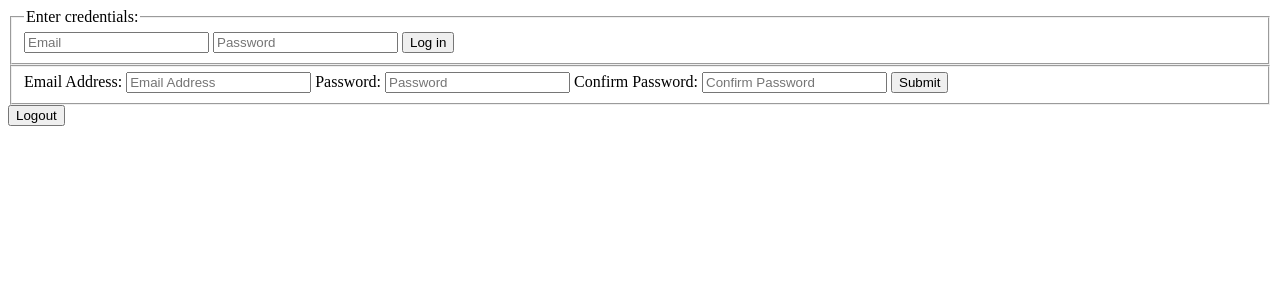
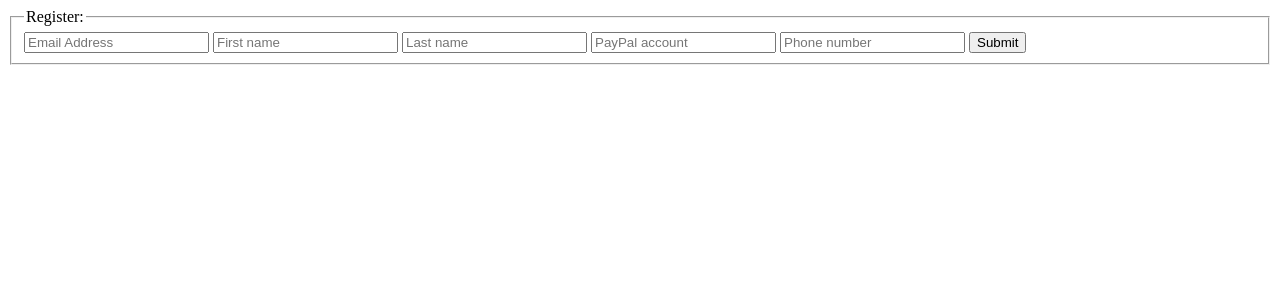
Before and after one commit to vs-slavchev/TEAM-META, a PHP site: page / in a window 1280 px wide. Shown: the top 300 px of the page. Run offline with PHP 8.4, Linux system fonts and the light colour scheme.

Commit message:
Change register functionality

```diff
--- a/index.html
+++ b/index.html
@@ -6,36 +6,22 @@
   </head>
   <body>
 
-    <!-- LOGIN FORM
-    - change username to email? -->
+    <!-- REGISTER FORM -->
     <div>
-      <form method="post" action="./php/login.php">
+      <form method="post" action="./php/register.php">
         <fieldset>
-          <legend>Enter credentials:</legend>
-          <input type="email" name="email" placeholder="Email">
-          <input type="password" name="password" placeholder="Password">
-          <button type="submit">Log in</button>
+          <legend>Register:</legend>
+            <input type="email" name="email" placeholder="Email Address">
+            <input type="text" name="first_name" placeholder="First name">
+            <input type="text" name="last_name" placeholder="Last name">
+            <input type="text" name="paypal" placeholder="PayPal account">
+            <input type="text" name="phone_number" placeholder="Phone number">
+            <button type="submit">Submit</button>
         </fieldset>
       </form>
     </div>
 
-    <!-- REGISTER FORM -->
-    <div>
-      <form method="post" action="./php/register.php">
-        <fieldset>
-            <label for="email">Email Address:</label>
-            <input type="email" name="email" placeholder="Email Address">
-            <label for="password">Password:</label>
-            <input type="password" name="password" placeholder="Password">
-            <label for="password">Confirm Password:</label>
-            <input type="password" name="confirm_password" placeholder="Confirm Password">
-            <button type="submit">Submit</button>
-        </fieldset>
-      </form>
-    </div>
-   <form method="post" action="./php/logout.php">
-    <button type="submit">Logout</button>
-   </form>
+
   </body>
 
 </html>
```
Also changed, not shown: php/login.php (deleted, +0 -35 lines), php/logout.php (deleted, +0 -11 lines), php/register.php (+14 -9 lines), php/util.php (+0 -23 lines).
